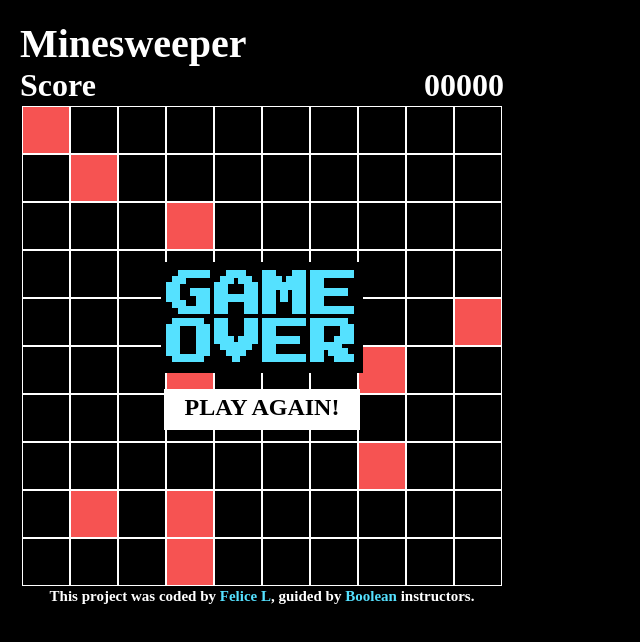
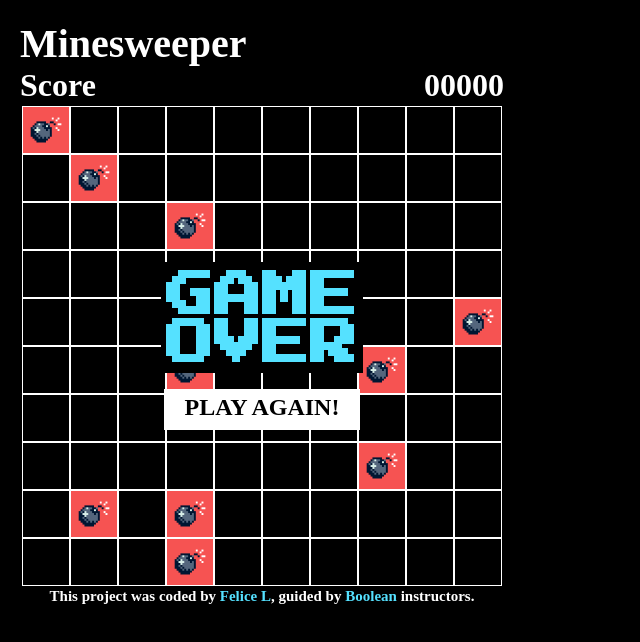
Before and after one commit to felicelhc/MINESWEEPER-GAME, a plain HTML site: page index.html in a window 1280 px wide. Both pictures are taken after a click on the element 46 px from the left and 130 px from the top of the page. Shown: the whole page, without its empty margins (0-640 px from the left). Drawn offline with Linux system fonts and the light colour scheme; a web font is replaced by a local one.

Commit message:
changes to CSS to display bomb

```diff
--- a/src/styles.css
+++ b/src/styles.css
@@ -101,7 +101,7 @@ h1 {
 
 .cell-bomb {
   background-color: #f65352;
-  background-image: url("img/bomb copy.png");
+  background-image: url(../img/bomb.png);
   background-size: contain;
   background-position: center;
   cursor: not-allowed;
```
Also changed, not shown: img/bomb.png (renamed from img/bomb copy.png).
